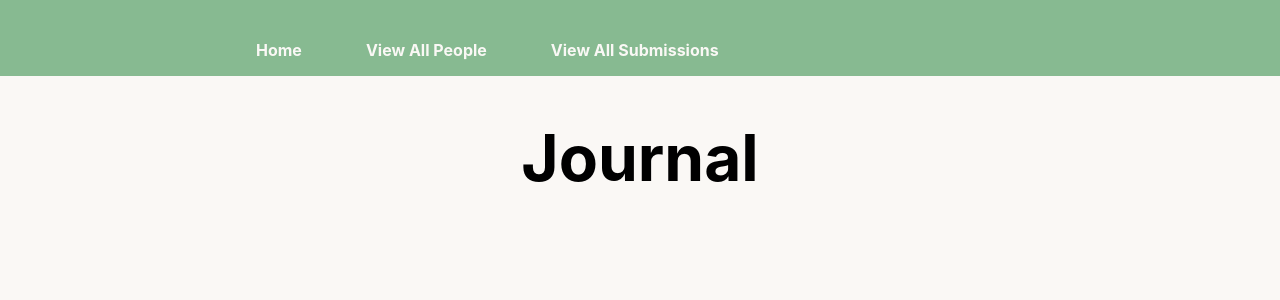
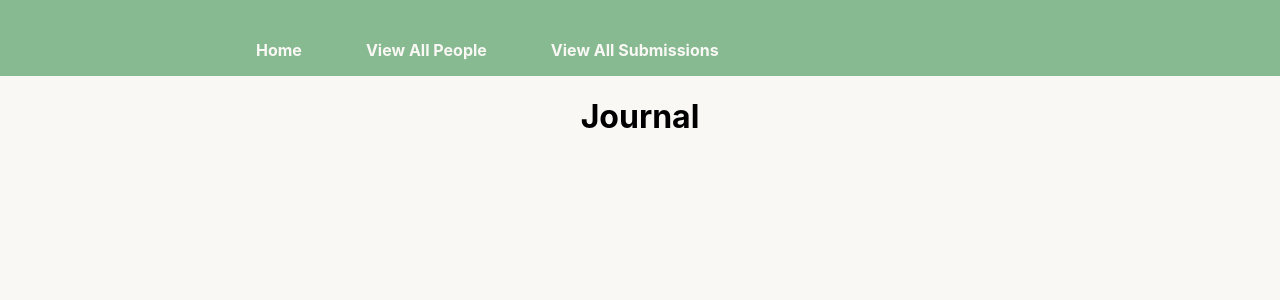
Before and after one commit to samanthagburek/KUSS-repo-frontend, a React (Create React App) app: page / in a window 1280 px wide. Shown: the top 300 px of the page. Built offline with nearby package versions, Linux system fonts and the light colour scheme; no server answers.

Commit message:
adding working test

```diff
--- a/src/App.js
+++ b/src/App.js
@@ -30,7 +30,7 @@
     <BrowserRouter>
       <Navbar />
       <Routes>
-        <Route index element={<h1>{Home()}</h1>}/>
+        <Route index element={<Home/>}/>
         <Route path="people" element={<People />} />
         <Route path="people/:name" element={<PersonPage />} />
       </Routes>
```
Also changed, not shown: 1 other file (tests, documents, lock files or other folders).
